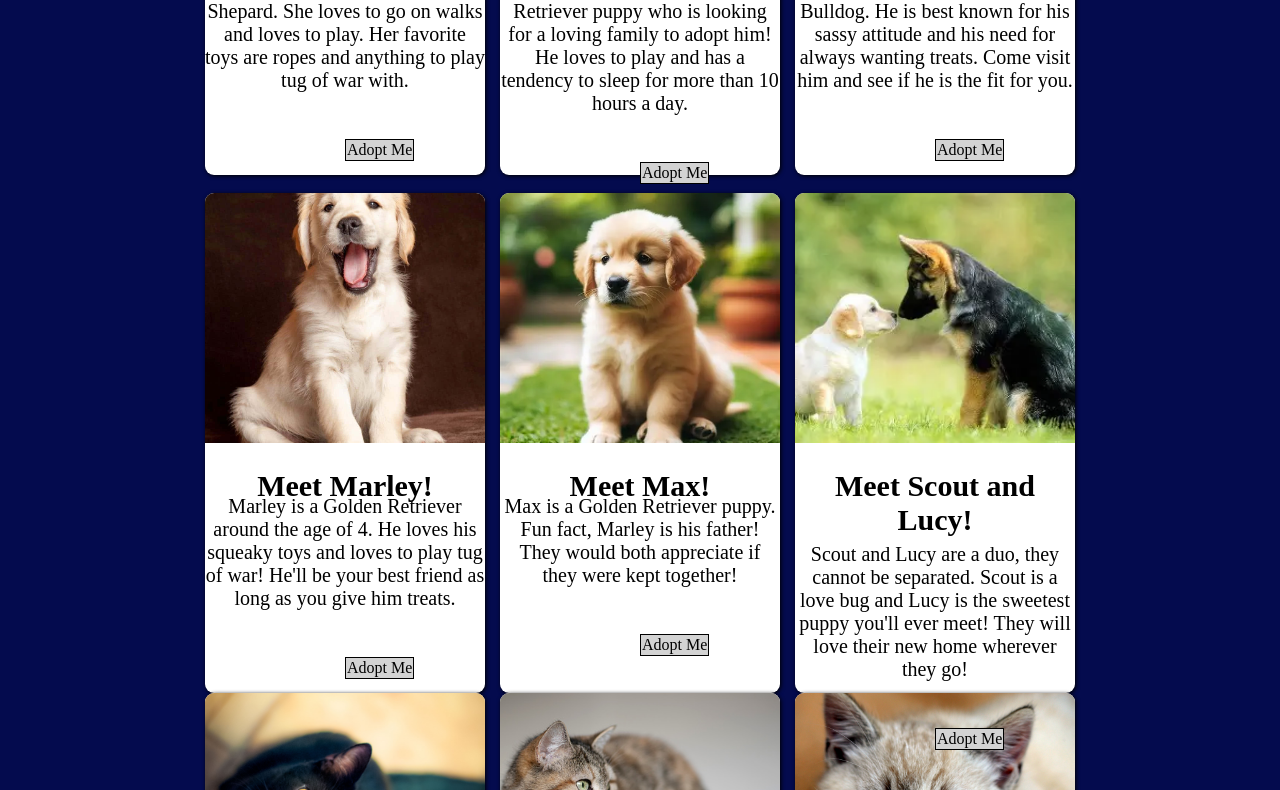
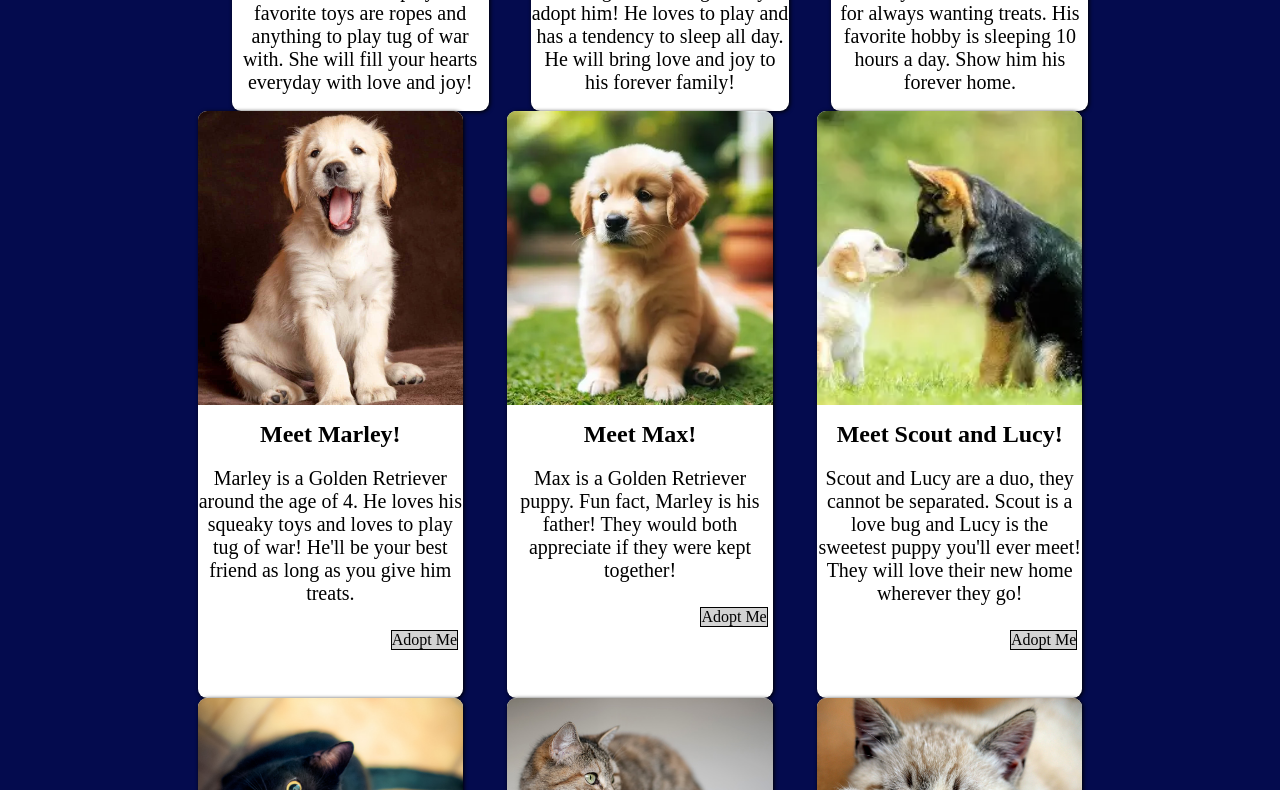
Before and after one commit to KyleR612/adoption-project-website, a plain HTML site: page pages/index.html in a window 1280 px wide. Shown: the part 473-1263 px from the top of the page. Drawn offline with Linux system fonts and the light colour scheme.

Commit message:
box cards on home page, adjustments to html and css

```diff
--- a/pages/adopt.css
+++ b/pages/adopt.css
@@ -5,6 +5,7 @@ body {
     color: white;
     justify-content: center;
 }
+/* header tags for pages */
 .adopt {
     color: rgb(9, 255, 9);
     font-size: 2rem;
@@ -26,7 +27,7 @@ body {
     text-decoration: underline;
     position: sticky;
 }
-
+/* header tags for pages */
 /* Navigation Menus Start */
 .dropdown {
     position: relative;
@@ -57,7 +58,6 @@ body {
     display: block;
 }
 /* Navigation Menus End */
-
 /* Donation Dropdown Selection Start */
 .button-Dropdown {
     position: relative;
@@ -92,20 +92,14 @@ body {
 }
 .animal-list{
   width: 70%;
-  display: flex;
-  gap: 15px;
+  display: grid;
+  grid-template-columns: repeat(3, 1fr);
   justify-content: center;
-}
-.donate-list{
-  width: 70%;
-  display: flex;
-  gap: 15px;
-  justify-content: center;
-  padding: 5px 5px 5px 5px;
+  gap: 5%;
 }
 .box {
-  width: 280px;
-  height: 500px;
+  width: 100%;
+  height: 100%;
   border-radius: 9px;
   overflow: hidden;
   box-shadow: 1px 1px 4px rgb(0, 0, 0);
@@ -125,30 +119,24 @@ body {
   font-size: 25px;
 }
 .box .txt-box h1{
-  font-size: 30px;
-  padding: 6px;
-  height: 0px;
+  font-size: 1.5rem;
+  height: 15%;
   color: black;
 }
 .font {
     font-size: clamp(10px, 2rem, 20px);
 }
-.font1 {
-    font-size: 24px;
-}
 .btn1 {
     float: right;
-    position: absolute;
-    margin-top: 27px;
-    margin-right: 10px;
-    border: solid black 1px;
+    background-color: lightgrey;
+    color: black;
+    margin: 5px;
     text-decoration: none;
-    font-size: 16px;
-    background-color: lightgray;
-    color: black;
-    padding: 1px 1px 1px 1px;
+    border: 1px solid black;
+    font-size: clamp(10px, 1rem, 20px);
 }
 /* Card Boxes End */
+/* Donate Page Start */
 .btn7 {
     float: right;
     position: relative;
@@ -257,12 +245,6 @@ body {
     color: black;
     padding: 1px 1px 1px 1px;
 }
-.section {
-    margin-top: 50px;
-}
-.section1 {
-    margin-top: 5px;
-}
 .donate {
     color: blue;
     background-color: orange;
@@ -273,6 +255,22 @@ body {
     font-size: 21px;
     padding: 3px 3px 3px 3px;
 }
+.donate-list{
+  width: 70%;
+  display: flex;
+  gap: 15px;
+  justify-content: center;
+  padding: 5px 5px 5px 5px;
+}
 #FreshPet {
     margin-right: 35px;
 }
+/* Donate Page End */
+/* Back to Home Page Button */
+.home-button {
+    color: white;
+    float: left;
+    margin-top: 190px;
+    margin-left: 10px;
+}
+/* Back to Home Page Button */
--- a/pages/index.html
+++ b/pages/index.html
@@ -20,7 +20,6 @@
         <a href="donate.html">Donate</a>
         </div>
         </div>
-        <br>
         <p>Are you looking for a fun, cute, playful furball to enter your life? Here are our most recent animals we have taken in to find forever homes.</p>
         <div class="card">
             <div class="animal-list">
@@ -30,7 +29,7 @@
                     </div>
                     <div class="txt-box">
                         <h1>Meet Jenny!</h1>
-                        <p class="font">Jenny is a 5 year old Austrailian Shepard. She loves to go on walks and loves to play. Her favorite toys are ropes and anything to play tug of war with.</p>
+                        <p class="font">Jenny is a 5 year old Austrailian Shepard. She loves to go on walks and loves to play. Her favorite toys are ropes and anything to play tug of war with. She will fill your hearts everyday with love and joy!</p>
                         <a href="jenny.html" class="btn1">Adopt Me</a>
                     </div>
                 </div>
@@ -40,7 +39,7 @@
                     </div>
                     <div class="txt-box">
                         <h1>Meet Prince!</h1>
-                        <p class="font">Prince is a 6 month old Labrador Retriever puppy who is looking for a loving family to adopt him! He loves to play and has a tendency to sleep for more than 10 hours a day.</p>
+                        <p class="font">Prince is a 6 month old Labrador Retriever puppy who is looking for a loving family to adopt him! He loves to play and has a tendency to sleep all day. He will bring love and joy to his forever family!</p>
                         <a href="prince.html" class="btn1">Adopt Me</a>
                     </div>
                 </div>
@@ -50,13 +49,12 @@
                     </div>
                     <div class="txt-box">
                         <h1>Meet George!</h1>
-                        <p class="font">George is an 8 year old English Bulldog. He is best known for his sassy attitude and his need for always wanting treats. Come visit him and see if he is the fit for you.</p>
+                        <p class="font">George is an 8 year old English Bulldog. He is best known for his sassy attitude and his need for always wanting treats. His favorite hobby is sleeping 10 hours a day. Show him his forever home.</p>
                         <a href="george.html" class="btn1">Adopt Me</a>
                     </div>
                 </div>
             </div>
         </div>
-        <br>
         <div class="card">
             <div class="animal-list">
                 <div class="box">
@@ -85,7 +83,6 @@
                     </div>
                     <div class="txt-box">
                         <h1>Meet Scout and Lucy!</h1>
-                        <br>
                         <p class="font">Scout and Lucy are a duo, they cannot be separated. Scout is a love bug and Lucy is the sweetest puppy you'll ever meet! They will love their new home wherever they go!</p>
                         <a href="scout and lucy.html" class="btn1">Adopt Me</a>
                     </div>
@@ -100,7 +97,6 @@
                     </div>
                     <div class="txt-box">
                         <h1>Meet Scout and Lucy!</h1>
-                        <br>
                         <p class="font">Scout and Lucy are a duo, they cannot be separated. Scout is a love bug and Lucy is the sweetest puppy you'll ever meet! They will love their new home wherever they go!</p>
                         <a href="scout and lucy.html" class="btn1">Adopt Me</a>
                     </div>
@@ -111,7 +107,6 @@
                     </div>
                     <div class="txt-box">
                         <h1>Meet Scout and Lucy!</h1>
-                        <br>
                         <p class="font">Scout and Lucy are a duo, they cannot be separated. Scout is a love bug and Lucy is the sweetest puppy you'll ever meet! They will love their new home wherever they go!</p>
                         <a href="scout and lucy.html" class="btn1">Adopt Me</a>
                     </div>
@@ -122,7 +117,6 @@
                     </div>
                     <div class="txt-box">
                         <h1>Meet Scout and Lucy!</h1>
-                        <br>
                         <p class="font">Scout and Lucy are a duo, they cannot be separated. Scout is a love bug and Lucy is the sweetest puppy you'll ever meet! They will love their new home wherever they go!</p>
                         <a href="scout and lucy.html" class="btn1">Adopt Me</a>
                     </div>
@@ -137,7 +131,6 @@
                     </div>
                     <div class="txt-box">
                         <h1>Meet Scout and Lucy!</h1>
-                        <br>
                         <p class="font">Scout and Lucy are a duo, they cannot be separated. Scout is a love bug and Lucy is the sweetest puppy you'll ever meet! They will love their new home wherever they go!</p>
                         <a href="scout and lucy.html" class="btn1">Adopt Me</a>
                     </div>
@@ -148,7 +141,6 @@
                     </div>
                     <div class="txt-box">
                         <h1>Meet Scout and Lucy!</h1>
-                        <br>
                         <p class="font">Scout and Lucy are a duo, they cannot be separated. Scout is a love bug and Lucy is the sweetest puppy you'll ever meet! They will love their new home wherever they go!</p>
                         <a href="scout and lucy.html" class="btn1">Adopt Me</a>
                     </div>
@@ -159,14 +151,12 @@
                     </div>
                     <div class="txt-box">
                         <h1>Meet Scout and Lucy!</h1>
-                        <br>
                         <p class="font">Scout and Lucy are a duo, they cannot be separated. Scout is a love bug and Lucy is the sweetest puppy you'll ever meet! They will love their new home wherever they go!</p>
                         <a href="scout and lucy.html" class="btn1">Adopt Me</a>
                     </div>
                 </div>
             </div>
         </div>
-        <br>
         <footer>Copyright &copy; Kyle Radant</footer>
     </body>
 </html>
```
Also changed, not shown: pages/Help the Animals.html (+0 -1 lines), pages/donate confirmation.html (+0 -3 lines), pages/donate.html (+0 -1 lines), pages/george.html (+1 -0 lines), pages/jenny.html (+2 -2 lines), pages/marley.html (+1 -0 lines), pages/max.html (+1 -0 lines), pages/prince.html (+1 -0 lines), pages/scout and lucy.html (+1 -0 lines).
